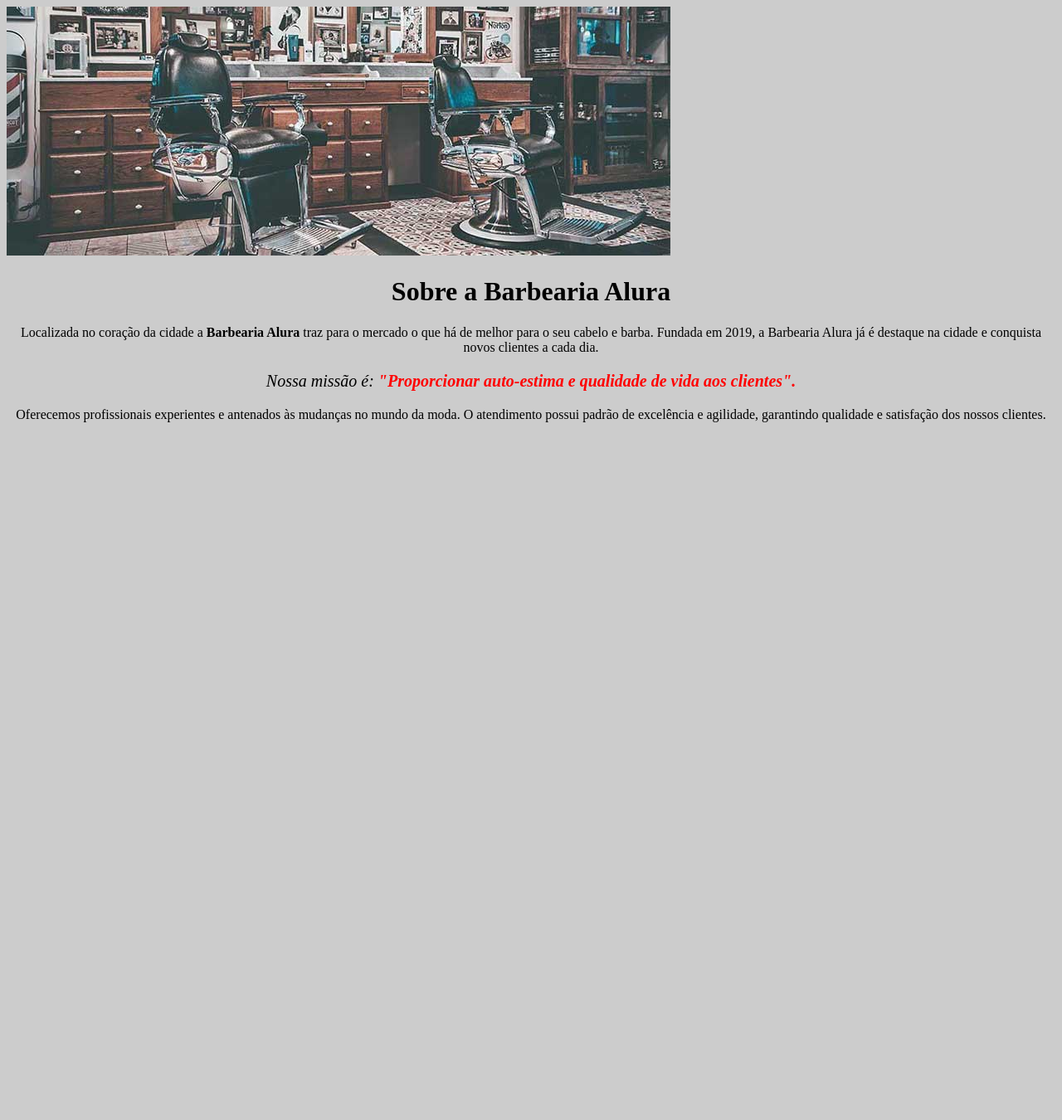
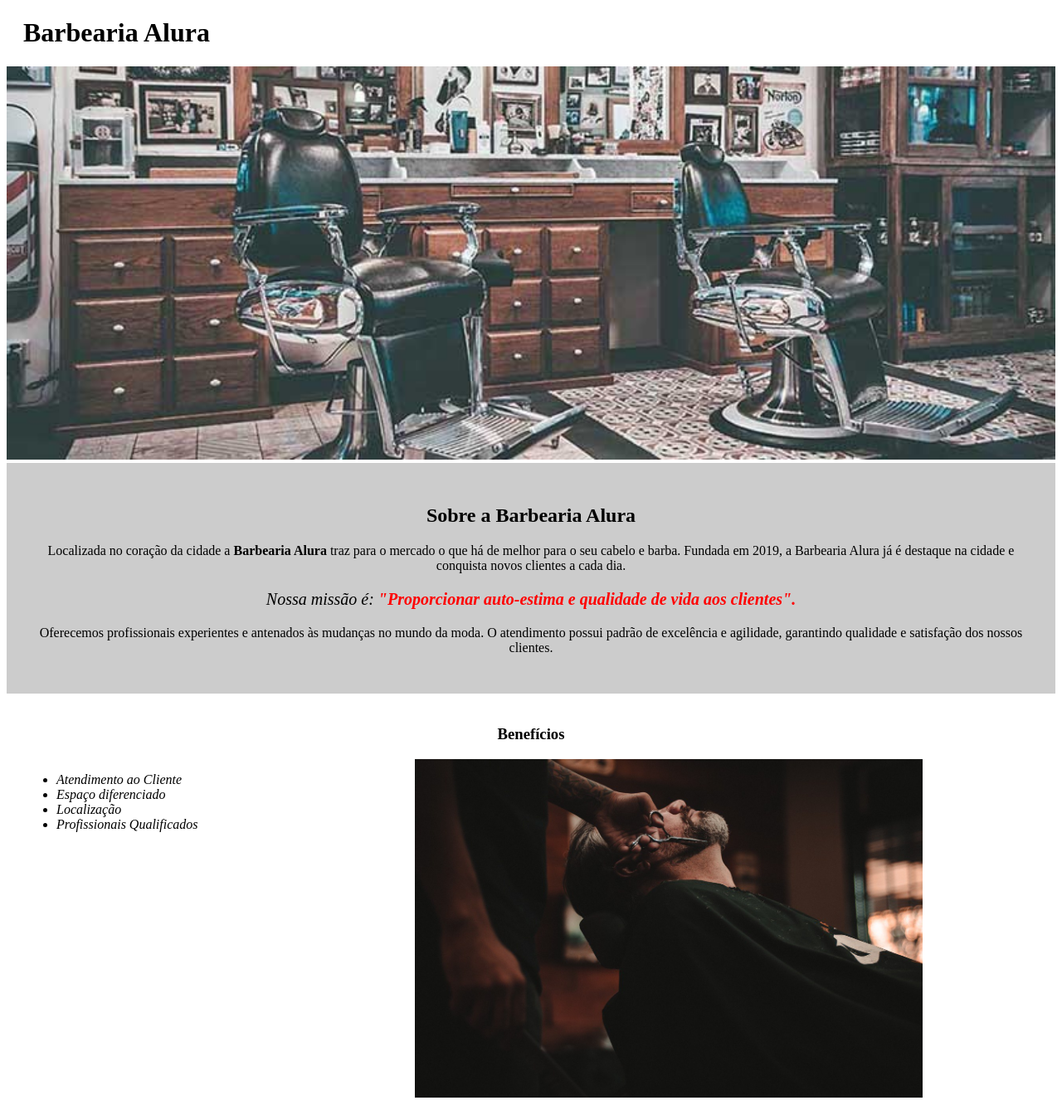
Before and after one commit to MateusFil/Barbershop-Project, a plain HTML site: page index.html in a window 1280 px wide. Shown: the whole page at 83% size. Before the commit the page ends 800 px from the top, so only its background shows below. Drawn offline with Linux system fonts and the light colour scheme.

Commit message:
Pagina principal finalizada.
Adicionado imagem do Banner e imagem no tópico sobre benefícios.
Alinhamento dos demais.
Adicionado lista para os benefícios e cabeçalho.

```diff
--- a/index.html
+++ b/index.html
@@ -4,19 +4,34 @@
 		<meta charset="UTF-8">
 		<title>Barbearia Alura</title>
 		<link rel="stylesheet" href="style.css">
-
-
-
- 	</head>
+	</head>
 
 	<body>
-		<img src="banner.jpg">
-		<h1>Sobre a Barbearia Alura</h1>
+		<header>
+			<h1 class="titulo-principal">Barbearia Alura</h1>
+		</header>
+		<img id="banner" src="banner.jpg">
+		<div class="principal">
+			<h2 class="titulo-centralizado">Sobre a Barbearia Alura</h2>
 
-		<p>Localizada no coração da cidade a <strong>Barbearia Alura</strong> traz para o mercado o que há de melhor para o seu cabelo e barba. Fundada em 2019, a Barbearia Alura já é destaque na cidade e conquista novos clientes a cada dia.
+			<p>Localizada no coração da cidade a <strong>Barbearia Alura</strong> traz para o mercado o que há de melhor para o seu cabelo e barba. Fundada em 2019, a Barbearia Alura já é destaque na cidade e conquista novos clientes a cada dia.</p>
 
-		<p id="missao"><em>Nossa missão é: <strong>"Proporcionar auto-estima e qualidade de vida aos clientes".</strong></em></p>
+			<p id="missao"><em>Nossa missão é: <strong>"Proporcionar auto-estima e qualidade de vida aos clientes".</strong></em></p>
 
-		<p>Oferecemos profissionais experientes e antenados às mudanças no mundo da moda. O atendimento possui padrão de excelência e agilidade, garantindo qualidade e satisfação dos nossos clientes.</p>
+			<p>Oferecemos profissionais experientes e antenados às mudanças no mundo da moda. O atendimento possui padrão de excelência e agilidade, garantindo qualidade e satisfação dos nossos clientes.</p>
+		</div>
+
+		<div class="beneficios">
+			<h3 class="titulo-centralizado">Benefícios</h3>
+
+			<ul>
+				<li class="itens">Atendimento ao Cliente</li>
+				<li class="itens">Espaço diferenciado</li>
+				<li class="itens">Localização</li>
+				<li class="itens">Profissionais Qualificados</li>
+			</ul>
+
+			<img src="beneficios.jpg" class="imagembeneficios">
+		</div>
 	</body>
 </html>
--- a/style.css
+++ b/style.css
@@ -1,8 +1,22 @@
 body {
-background:#CCCCCC
+
 }
 
-h1{
+#banner{
+ width:100%;
+
+}
+
+.principal {
+  background:#CCCCCC;
+  padding: 30px;
+  }
+
+.titulo-principal {
+  padding-left: 20px;
+}
+
+.titulo-centralizado{
 	text-align: center;
 }
 
@@ -11,9 +25,31 @@ p {
 }
 
 #missao {
-	font-size: 20px;
+ font-size: 20px;
 }
 
 em strong {
-  	color: #FF0000;
+  color: #FF0000;
 }
+
+.itens{
+ font-style:italic;
+}
+
+.beneficios {
+  background:#FFFFFF;
+  padding: 20px;
+}
+
+
+ul {
+  display:inline-block;
+  vertical-align: top;
+  width: 20%;
+  margin-right:15%;
+
+}
+
+.imagembeneficios {
+  width: 50%;
+}
```
